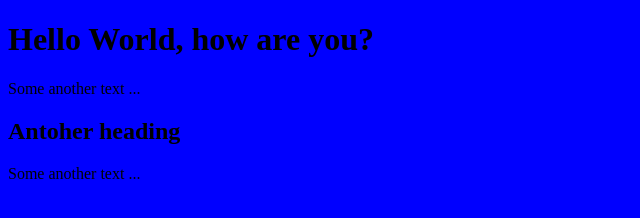
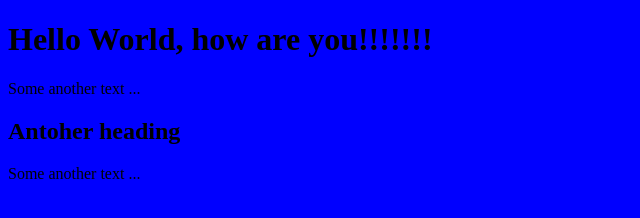
Before and after one commit to student040404/git_demo2, a plain HTML site: page index.html in a window 1280 px wide. Shown: the full height of the page, 0-640 px from the left. Drawn offline with Linux system fonts and the light colour scheme.

Commit message:
Added changed main heading

```diff
--- a/index.html
+++ b/index.html
@@ -5,7 +5,7 @@
         <link rel="stylesheet" href="app.css">
     </head>
     <body>
-        <h1>Hello World, how are you?</h1>
+        <h1>Hello World, how are you!!!!!!!</h1>
         <p>Some another text ...</p>
 
 	<h2>Antoher heading</h2>
```
